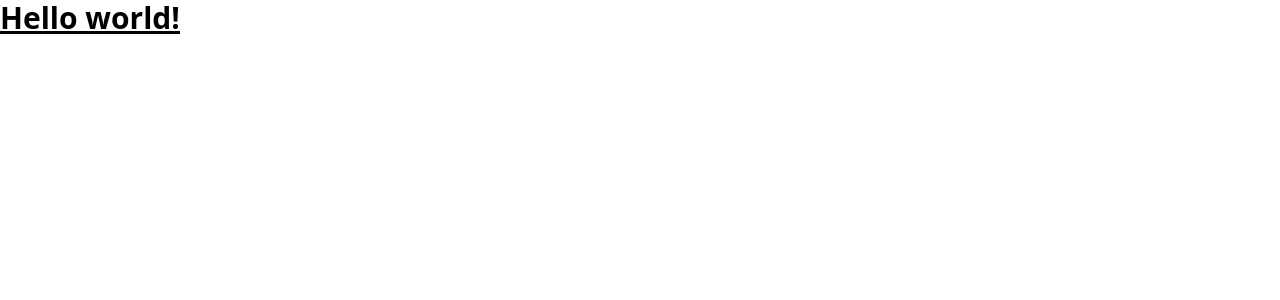
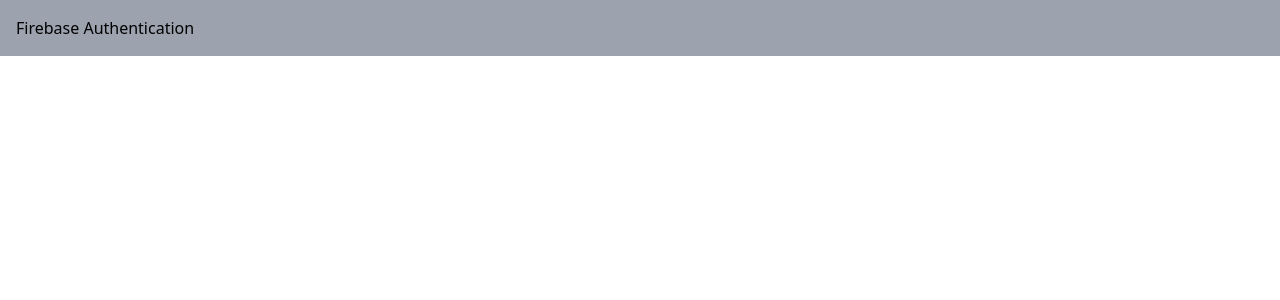
Before and after one commit to usamaserag/Auth_React_Typescript_Firebase, a React (Create React App) app: page / in a window 1280 px wide. Shown: the top 300 px of the page. Built offline with nearby package versions, Linux system fonts and the light colour scheme.

Commit message:
Add navbar component

```diff
--- a/src/App.tsx
+++ b/src/App.tsx
@@ -1,7 +1,12 @@
 import "./App.css";
+import Navbar from "./components/Navbar";
 
 function App() {
-  return <div className="text-3xl font-bold underline">Hello world!</div>;
+  return (
+    <div>
+      <Navbar />
+    </div>
+  );
 }
 
 export default App;
--- /dev/null
+++ b/src/components/Navbar.tsx
@@ -0,0 +1,9 @@
+import React from 'react'
+
+const Navbar = () => {
+  return (
+    <div className="navbar w-full p-4 flex justify-between bg-gray-400">Firebase Authentication</div>
+  )
+}
+
+export default Navbar
```
